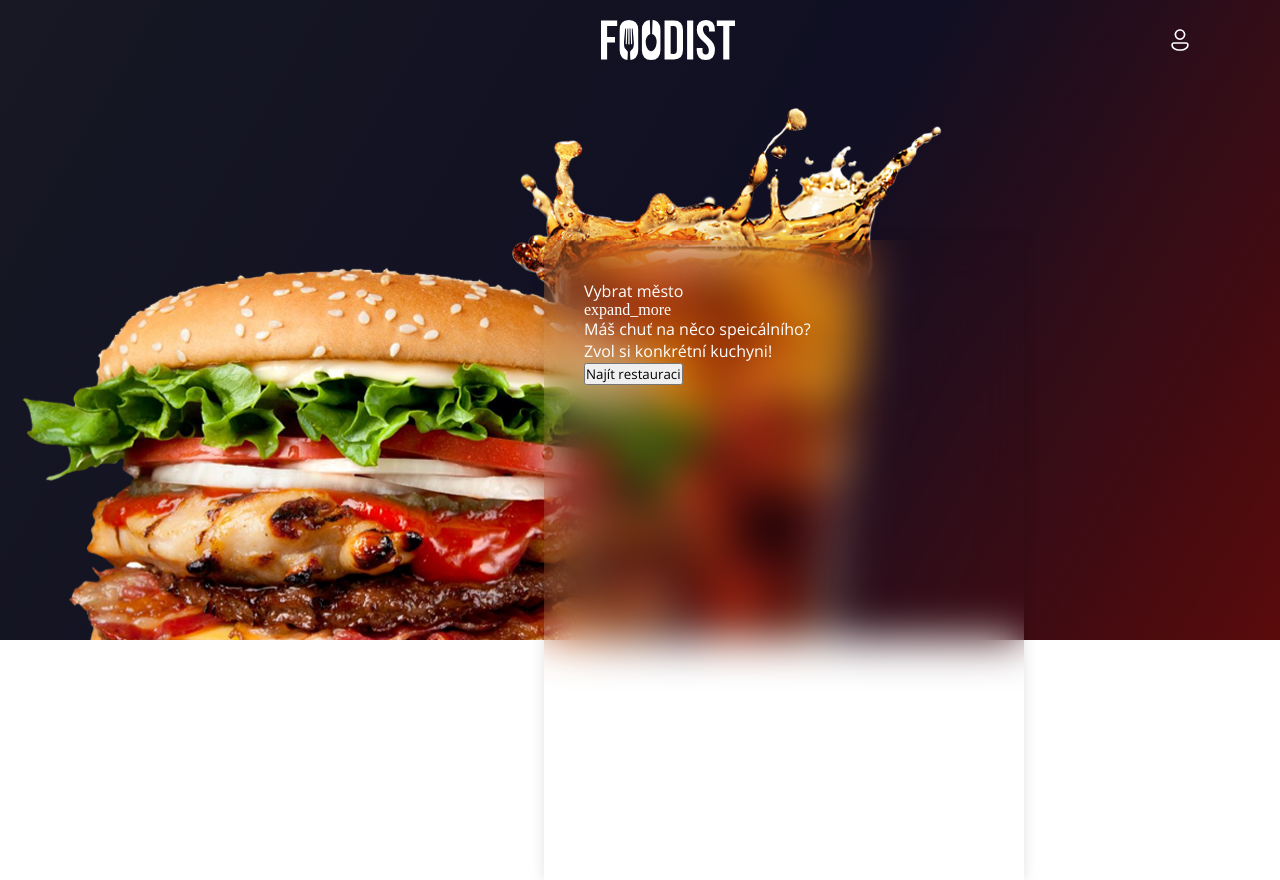
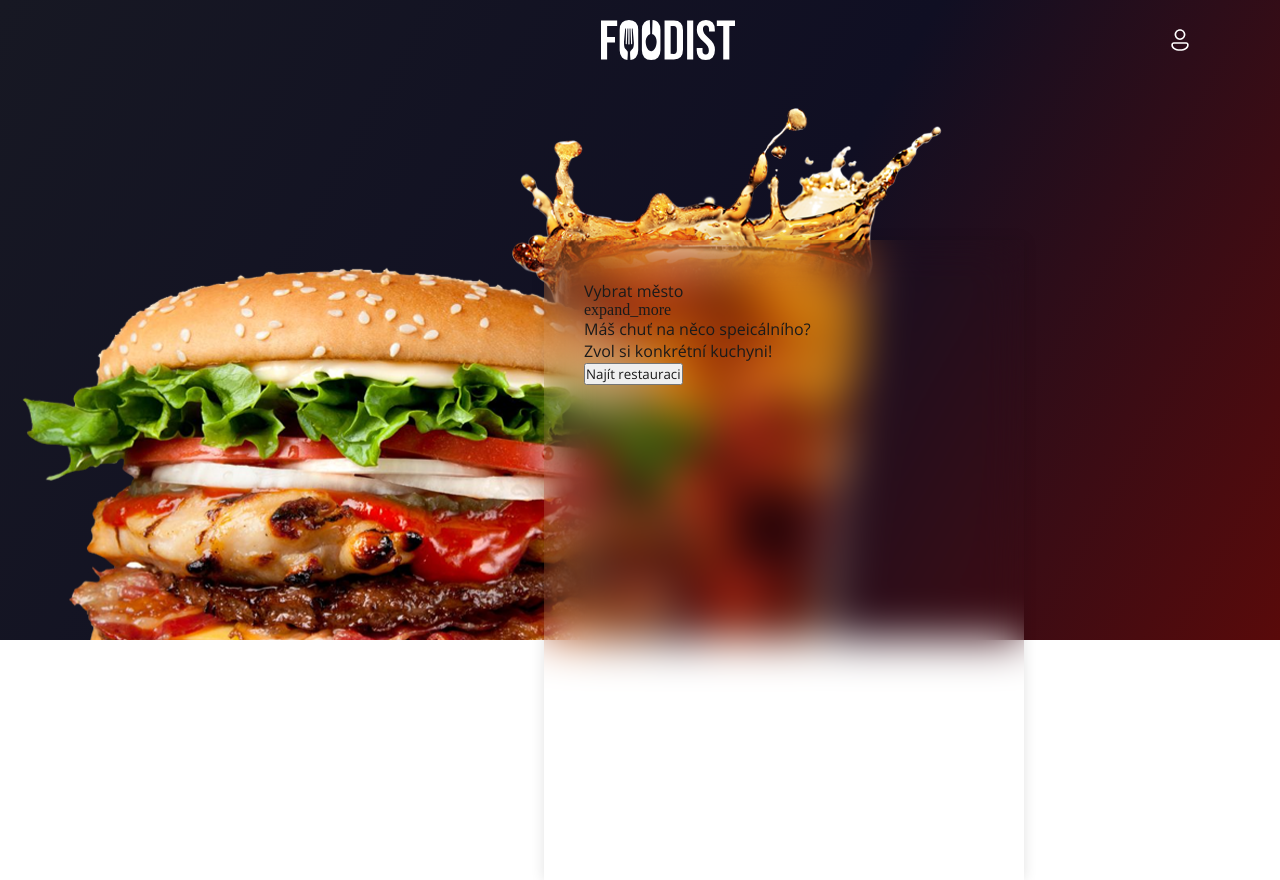
Before and after one commit to MartinWeiss01/foodist, a PHP site: page /index.php in a window 1280 px wide. Run offline with PHP 8.4, Linux system fonts and the light colour scheme; data that the repository does not hold is empty; a stand-in replaces the project's code that opens the database connection; some libraries are stand-ins or nearby versions; some web fonts are replaced.

Commit message:
Update main.css

```diff
--- a/assets/css/main.css
+++ b/assets/css/main.css
@@ -14,9 +14,6 @@ a{text-decoration:none}
 
 html {
     --main-col: #FFC400;
-    --alt-col: #d91c1c; /* unused */
-    --alt-col-light: #d91c1c9a; /* unused */
-    --base-col: #FFFFFF; /* unused */
     --sex-female: #E91E63;
     --sex-male: #03A9F4;
     --muted-col: #757575;
@@ -25,13 +22,10 @@ html {
     --main-shadow-inset: inset 2px 2px 11px #14171f, inset -2px -2px 11px #242737;
     --main-shadow: 20px 20px 60px #14171f, -20px -20px 60px #242737;
     --empty-bg: rgba(255, 255, 255, 0);
+    --fail: #D91C1C;
 
-    /*--success: #4CAF50; old*/
-    --fail: #D91C1C;
-    --delete-alt: #d10000; /* not used */
-
+    /* ----------------------- */
     /* Gen2.0 */
-    /* Dashboard */
     --accent-pcolor: #FDC500;
     --accent-pcolor-neg: #003F88;
 
@@ -52,6 +46,7 @@ html {
     --shadowBottom: hsl(0, 0%, 100%);
     --option-bg: hsl(0, 0%, 100%);
     --option-bg-hover: hsl(0, 0%, 94%);
+    --muted-color:hsla(0, 0%, 0%, 0.302);
 
     --accept-color: #3AB54A;
     --accept-color-focus: #FFFFFF;
@@ -96,6 +91,7 @@ html[dark] {
     --shadowBottom: hsl(218, 28%, 8%);
     --option-bg: hsl(216, 28%, 7%);
     --option-bg-hover: hsl(216, 28%, 13%);
+    --muted-color: hsla(0, 0%, 100%, 0.122);
 
     --accept-color: hsl(127, 70%, 44%);
     --accept-color-focus: hsl(0, 0%, 100%);
@@ -112,21 +108,12 @@ html[dark] {
 }
 
 html.theme-transition, html.theme-transition *, html.theme-transition *:before, html.theme-transition *:after {transition: all 750ms !important}
-
 ::-webkit-scrollbar {width:7px;height:7px}
 ::-webkit-scrollbar-thumb {background-color:var(--scrollbar-thumb);border-radius:50rem}
 ::-webkit-scrollbar-corner {background:var(--background-default)}
-
-/* Dropdown Menu (32.34% bytes saved)
- * Toast (40.38% bytes saved)
- * © Copyright 2020 Martin Weiss (martinweiss.cz)
- */
-.logo {height:35px;fill:var(--logo-color)}
+.logo{height:35px;fill:var(--logo-color)}
+footer{color:var(--muted-color);letter-spacing:-1px;font-size:13px}
 .ddm-menu-parent{position:relative}.ddm-menu-body{position:absolute;top:52px;border-radius:3px;padding:12px 0;min-width:260px;z-index:2;background:var(--menu-background);box-shadow:0 0 6px var(--nav-shadow)}.ddm-menu-body.align-right{right:0}.ddm-menu-parent[active] .ddm-menu-item span,.ddm-menu-parent[active] .ddm-menu-item icon,.ddm-menu-parent[active] .ddm-menu-body{animation:menuIn .5s;visibility:visible}.ddm-menu-body,.ddm-menu-item span,.ddm-menu-item icon{visibility:hidden;animation:menuOut .5s}.ddm-menu-item span{font-size:14px;color:var(--color-primary)}.ddm-menu-item icon:not([theme-listener]){font-size:22px;color:var(--color-primary);background:var(--menu-icon-background);padding:10px;border-radius:15px;margin-right:8px}.ddm-menu-item icon[theme-listener]{font-size:30px;color:var(--color-primary);padding:10px;margin-right:8px}.ddm-menu-item{padding:8px 1rem}.ddm-menu-item:hover{background:var(--menu-item-focus)}.ddm-menu-divider{width:100%;height:1px;border:0;border-top:1px solid var(--menu-divider);margin:0}.ddm-menu-body > :not(:last-child){margin-bottom:10px!important}@keyframes menuIn{from{opacity:0;top:0}to{opacity:1;top:52px}}@keyframes menuOut{from{opacity:1;top:52px}to{opacity:0;top:0}}
 .mmb-toast-box[active]{visibility:visible;animation:toastIn 0.5s,toastOut .5s 2.5s}.mmb-toast-box{visibility:hidden;position:fixed;z-index:860;display:flex;justify-content:center;align-items:flex-end;width:100%;bottom:3rem}#mmb-toast-content{background:var(--background-default);color:var(--color-primary);border:1px solid var(--border-primary);padding:.5rem;font-size:13px;font-weight:700;border-radius:6px}@keyframes toastIn{from{opacity:0;bottom:0}to{opacity:1;bottom:3rem}}@keyframes toastOut{from{opacity:1;bottom:3rem}to{opacity:0;bottom:0}}
-
-*{font-family:'Open Sans',sans-serif}
-@font-face{font-family:'Open Sans';src:url(../fonts/OpenSansBold.woff2) format("woff2");font-weight:700;font-style:normal}@font-face{font-family:'Open Sans';src:url(../fonts/OpenSansSemiBold.woff2) format("woff2");font-weight:600;font-style:normal}@font-face{font-family:'Open Sans';src:url(../fonts/OpenSansRegular.woff2) format("woff2");font-weight:400;font-style:normal}
-
-/* material.ic.css © Copyright 2020 Martin Weiss (martinweiss.cz) */
-@font-face{font-family:'Material Icons';src:url(../fonts/MaterialIcons.woff2) format("woff2");font-weight:400;font-style:normal;font-weight:normal}icon{font-family:'Material Icons';display:inline-block;line-height:1;text-transform:none;letter-spacing:normal;word-wrap:normal;white-space:nowrap;direction:ltr;-webkit-font-smoothing:antialiased;text-rendering:optimizeLegibility;-moz-osx-font-smoothing:grayscale;font-feature-settings:liga;-webkit-touch-callout:none;-webkit-user-select:none;-khtml-user-select:none;-moz-user-select:none;-ms-user-select:none;user-select:none}
+*{font-family:'Open Sans',sans-serif;color:var(--color-primary);box-sizing:border-box}
+@font-face{font-family:'Open Sans';src:url(../fonts/OpenSansBold.woff2) format("woff2");font-weight:700;font-style:normal}@font-face{font-family:'Open Sans';src:url(../fonts/OpenSansSemiBold.woff2) format("woff2");font-weight:600;font-style:normal}@font-face{font-family:'Open Sans';src:url(../fonts/OpenSansRegular.woff2) format("woff2");font-weight:400;font-style:normal}@font-face{font-family:'Material Icons';src:url(../fonts/MaterialIcons.woff2) format("woff2");font-weight:400;font-style:normal;font-weight:normal}icon{font-family:'Material Icons';display:inline-block;line-height:1;text-transform:none;letter-spacing:normal;word-wrap:normal;white-space:nowrap;direction:ltr;-webkit-font-smoothing:antialiased;text-rendering:optimizeLegibility;-moz-osx-font-smoothing:grayscale;font-feature-settings:liga;-webkit-touch-callout:none;-webkit-user-select:none;-khtml-user-select:none;-moz-user-select:none;-ms-user-select:none;user-select:none}
```
